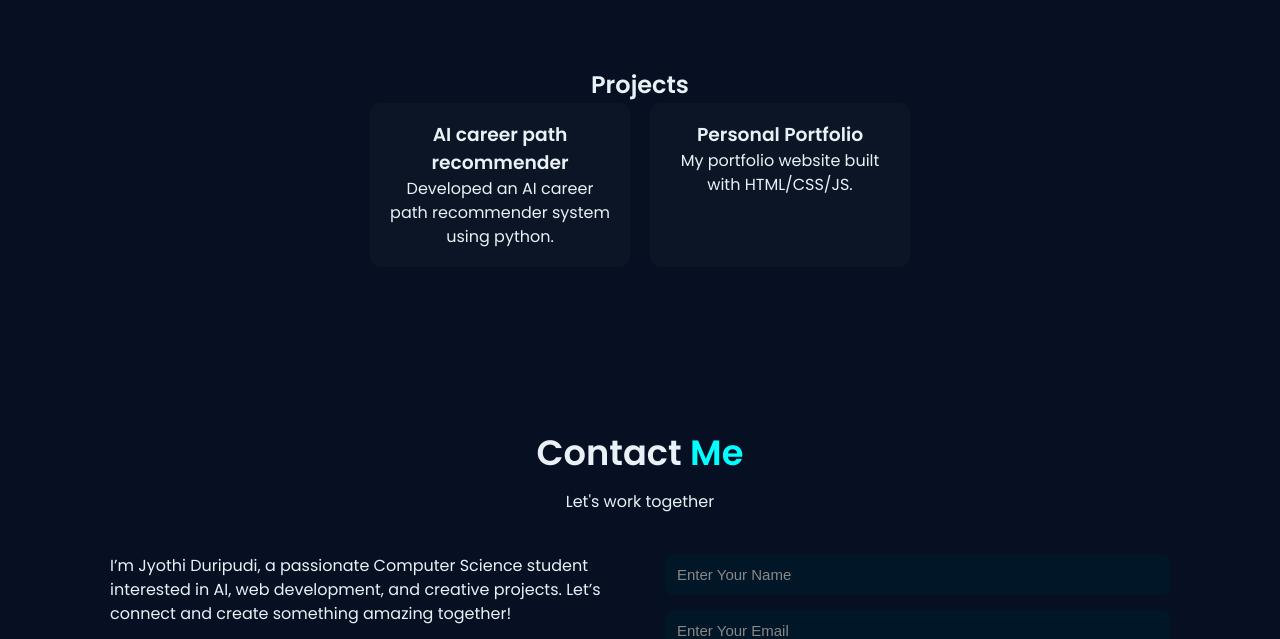
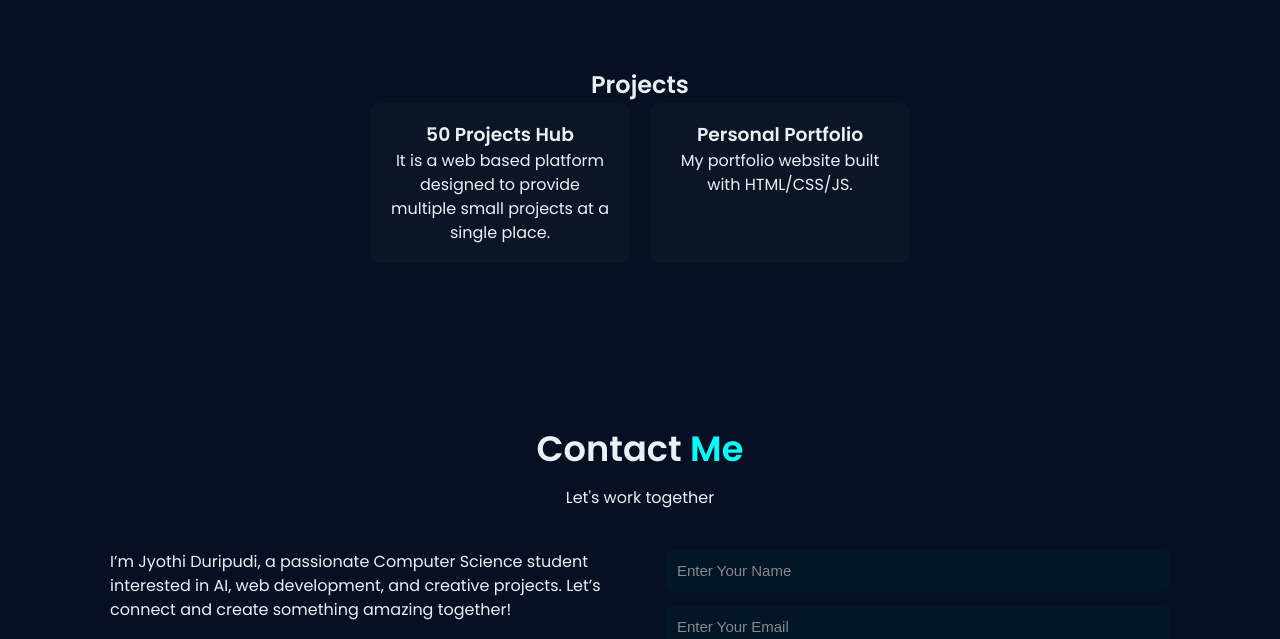
Before and after one commit to jyothi-d09/project-1, a plain HTML site: page index.html in a window 1280 px wide. Shown: the part 1140-1779 px from the top of the page. Drawn offline with nearby package versions, Linux system fonts and the light colour scheme.

Commit message:
Update index.html

```diff
--- a/index.html
+++ b/index.html
@@ -103,8 +103,8 @@
     <h2>Projects</h2>
     <div class="projects">
       <div class="project-card">
-        <h3>AI career path recommender</h3>
-        <p>Developed an AI career path recommender system using python.</p>
+        <h3>50 Projects Hub</h3>
+        <p>It is a web based platform designed to provide multiple small projects at a single place.</p>
       </div>
       <div class="project-card">
         <h3>Personal Portfolio</h3>
```
